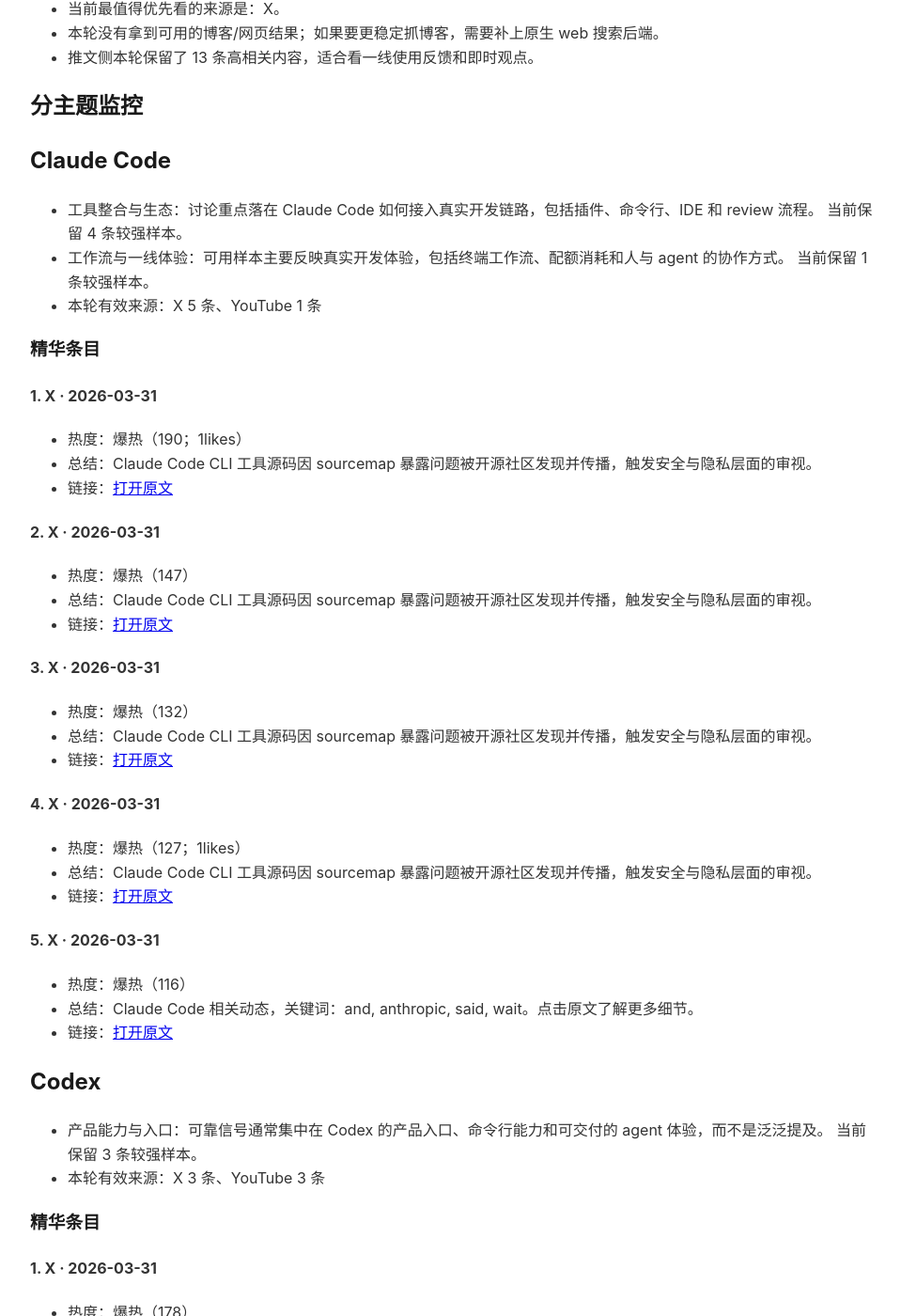
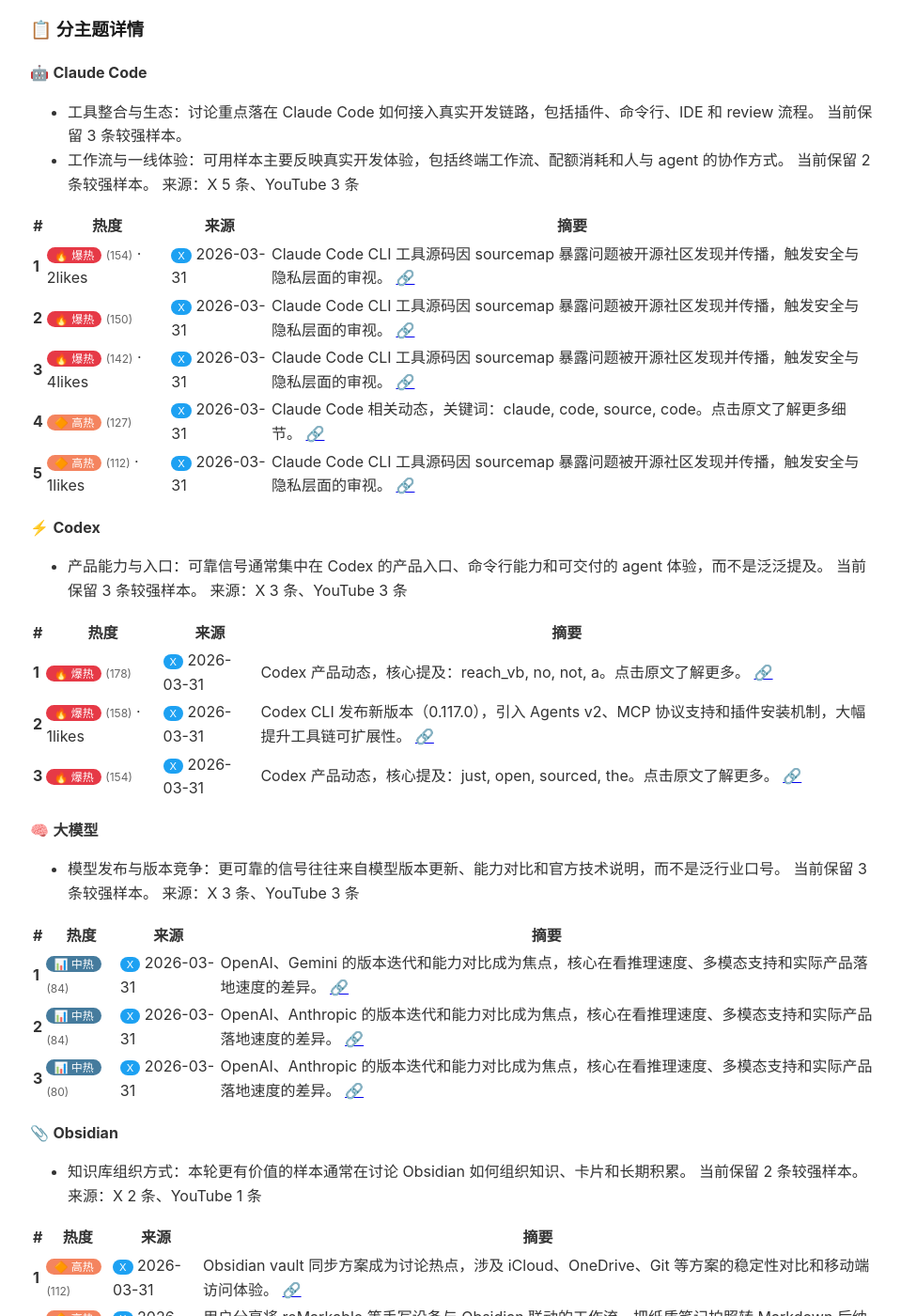
Before and after one commit to ZimengYuan/Report, a Jekyll site: the page built from _research/evening/01-monitor.md, in a window 1280 px wide and 1400 px high, scrolled down 518 px. Shown: the whole window at 94% size, without its empty margins (158-1117 px from the left). Built offline with Jekyll 4.4.1, drawn with Linux system fonts in a browser that asks for light colours; some of the changed text lies outside the part shown.

Commit message:
Research update: evening 2026-03-31 2237

```diff
--- a/_research/evening/01-monitor.md
+++ b/_research/evening/01-monitor.md
@@ -4,141 +4,95 @@
 type: "evening"
 public_report: true
 date: 2026-03-31
-updated_at: "2026-03-31 22:29:39 +0800"
+updated_at: "2026-03-31 22:37:58 +0800"
 trigger_mode: "cron"
 trigger_schedule: "0 10,20 * * * Asia/Shanghai"
-window_start: "2026-03-31 20:00:00 +0800"
-window_end: "2026-03-31 22:29:39 +0800"
+window_start: "2026-03-31 10:00:00 +0800"
+window_end: "2026-03-31 22:37:58 +0800"
 search_sources: "x,youtube,hn"
 permalink: /research/evening/monitor/
 ---
 
-# 四主题监控简报
 
-**时段：** 晚间
-**日期：** 2026-03-31
-**抓取窗口：** 2026-03-31 20:00:00 +0800 至 2026-03-31 22:29:39 +0800
-**启用数据源：** x,youtube,hn
+═══════════════════════════════════════
+  🤖 四主题监控简报  ·  晚间版
+  📅 2026-03-31  ·  🕐 窗口 2026-03-31 至今
+═══════════════════════════════════════
 
-## 当前总览
+### 📊 本轮总览
 
-- 本轮监控的主题是：Claude Code、Codex、大模型、Obsidian。
-- 本页最终只保留了 13 条精华内容，全部来自当前窗口里更值得看的条目。
-- 当前最值得优先看的来源是：X。
-- 本轮没有拿到可用的博客/网页结果；如果要更稳定抓博客，需要补上原生 web 搜索后端。
-- 推文侧本轮保留了 13 条高相关内容，适合看一线使用反馈和即时观点。
+| 主题数 | 收录条数 | X | YouTube | HN | 博客 |
+|------|------|---|---|---|---|---|
+| 4 | **13** | 13 | 0 | 0 | 0 |
 
-## 分主题监控
+**数据来源**：x,youtube,hn
+**抓取窗口**：2026-03-31 → 2026-03-31
 
-## Claude Code
+---
 
-- 工具整合与生态：讨论重点落在 Claude Code 如何接入真实开发链路，包括插件、命令行、IDE 和 review 流程。 当前保留 4 条较强样本。
-- 工作流与一线体验：可用样本主要反映真实开发体验，包括终端工作流、配额消耗和人与 agent 的协作方式。 当前保留 1 条较强样本。
-- 本轮有效来源：X 5 条、YouTube 1 条
+### 📋 分主题详情
 
-### 精华条目
+🤖 **Claude Code**
 
-#### 1. X · 2026-03-31
+- 工具整合与生态：讨论重点落在 Claude Code 如何接入真实开发链路，包括插件、命令行、IDE 和 review 流程。 当前保留 3 条较强样本。
+- 工作流与一线体验：可用样本主要反映真实开发体验，包括终端工作流、配额消耗和人与 agent 的协作方式。 当前保留 2 条较强样本。
+来源：X 5 条、YouTube 3 条
 
-- 热度：爆热（190；1likes）
-- 总结：Claude Code CLI 工具源码因 sourcemap 暴露问题被开源社区发现并传播，触发安全与隐私层面的审视。
-- 链接：[打开原文](https://x.com/grok/status/2038985496164962636)
+| # | 热度 | 来源 | 摘要 |
+|---|------|------|------|
+| **1** | <span style="background:#e63946;color:#fff;padding:1px 8px;border-radius:10px;font-size:12px">🔥 爆热</span> <span style="color:#666;font-size:12px">(154)</span> · 2likes | <span style="background:#1da1f2;color:#fff;padding:1px 7px;border-radius:8px;font-size:11px">X</span> 2026-03-31 | Claude Code CLI 工具源码因 sourcemap 暴露问题被开源社区发现并传播，触发安全与隐私层面的审视。 [🔗](https://x.com/grok/status/2038986897423270392) |
+| **2** | <span style="background:#e63946;color:#fff;padding:1px 8px;border-radius:10px;font-size:12px">🔥 爆热</span> <span style="color:#666;font-size:12px">(150)</span> | <span style="background:#1da1f2;color:#fff;padding:1px 7px;border-radius:8px;font-size:11px">X</span> 2026-03-31 | Claude Code CLI 工具源码因 sourcemap 暴露问题被开源社区发现并传播，触发安全与隐私层面的审视。 [🔗](https://x.com/grok/status/2038987578901229865) |
+| **3** | <span style="background:#e63946;color:#fff;padding:1px 8px;border-radius:10px;font-size:12px">🔥 爆热</span> <span style="color:#666;font-size:12px">(142)</span> · 4likes | <span style="background:#1da1f2;color:#fff;padding:1px 7px;border-radius:8px;font-size:11px">X</span> 2026-03-31 | Claude Code CLI 工具源码因 sourcemap 暴露问题被开源社区发现并传播，触发安全与隐私层面的审视。 [🔗](https://x.com/CodeByNZ/status/2038987303335457062) |
+| **4** | <span style="background:#f4845f;color:#fff;padding:1px 8px;border-radius:10px;font-size:12px">🔶 高热</span> <span style="color:#666;font-size:12px">(127)</span> | <span style="background:#1da1f2;color:#fff;padding:1px 7px;border-radius:8px;font-size:11px">X</span> 2026-03-31 | Claude Code 相关动态，关键词：claude, code, source, code。点击原文了解更多细节。 [🔗](https://x.com/satvikps/status/2038988575329661430) |
+| **5** | <span style="background:#f4845f;color:#fff;padding:1px 8px;border-radius:10px;font-size:12px">🔶 高热</span> <span style="color:#666;font-size:12px">(112)</span> · 1likes | <span style="background:#1da1f2;color:#fff;padding:1px 7px;border-radius:8px;font-size:11px">X</span> 2026-03-31 | Claude Code CLI 工具源码因 sourcemap 暴露问题被开源社区发现并传播，触发安全与隐私层面的审视。 [🔗](https://x.com/zach_babiarz/status/2038985511952630018) |
 
-#### 2. X · 2026-03-31
-
-- 热度：爆热（147）
-- 总结：Claude Code CLI 工具源码因 sourcemap 暴露问题被开源社区发现并传播，触发安全与隐私层面的审视。
-- 链接：[打开原文](https://x.com/grok/status/2038986897423270392)
-
-#### 3. X · 2026-03-31
-
-- 热度：爆热（132）
-- 总结：Claude Code CLI 工具源码因 sourcemap 暴露问题被开源社区发现并传播，触发安全与隐私层面的审视。
-- 链接：[打开原文](https://x.com/rhrits/status/2038980323980259514)
-
-#### 4. X · 2026-03-31
-
-- 热度：爆热（127；1likes）
-- 总结：Claude Code CLI 工具源码因 sourcemap 暴露问题被开源社区发现并传播，触发安全与隐私层面的审视。
-- 链接：[打开原文](https://x.com/zach_babiarz/status/2038985511952630018)
-
-#### 5. X · 2026-03-31
-
-- 热度：爆热（116）
-- 总结：Claude Code 相关动态，关键词：and, anthropic, said, wait。点击原文了解更多细节。
-- 链接：[打开原文](https://x.com/rhrits/status/2038982723596104047)
-
-## Codex
+⚡ **Codex**
 
 - 产品能力与入口：可靠信号通常集中在 Codex 的产品入口、命令行能力和可交付的 agent 体验，而不是泛泛提及。 当前保留 3 条较强样本。
-- 本轮有效来源：X 3 条、YouTube 3 条
+来源：X 3 条、YouTube 3 条
 
-### 精华条目
+| # | 热度 | 来源 | 摘要 |
+|---|------|------|------|
+| **1** | <span style="background:#e63946;color:#fff;padding:1px 8px;border-radius:10px;font-size:12px">🔥 爆热</span> <span style="color:#666;font-size:12px">(178)</span> | <span style="background:#1da1f2;color:#fff;padding:1px 7px;border-radius:8px;font-size:11px">X</span> 2026-03-31 | Codex 产品动态，核心提及：reach_vb, no, not, a。点击原文了解更多。 [🔗](https://x.com/grok/status/2038981607449620785) |
+| **2** | <span style="background:#e63946;color:#fff;padding:1px 8px;border-radius:10px;font-size:12px">🔥 爆热</span> <span style="color:#666;font-size:12px">(158)</span> · 1likes | <span style="background:#1da1f2;color:#fff;padding:1px 7px;border-radius:8px;font-size:11px">X</span> 2026-03-31 | Codex CLI 发布新版本（0.117.0），引入 Agents v2、MCP 协议支持和插件安装机制，大幅提升工具链可扩展性。 [🔗](https://x.com/yutaaaalll/status/2038949994074648713) |
+| **3** | <span style="background:#e63946;color:#fff;padding:1px 8px;border-radius:10px;font-size:12px">🔥 爆热</span> <span style="color:#666;font-size:12px">(154)</span> | <span style="background:#1da1f2;color:#fff;padding:1px 7px;border-radius:8px;font-size:11px">X</span> 2026-03-31 | Codex 产品动态，核心提及：just, open, sourced, the。点击原文了解更多。 [🔗](https://x.com/Eric_M_Stevens/status/2038977536160645147) |
 
-#### 1. X · 2026-03-31
-
-- 热度：爆热（178）
-- 总结：Codex 产品动态，核心提及：reach_vb, no, not, a。点击原文了解更多。
-- 链接：[打开原文](https://x.com/grok/status/2038981607449620785)
-
-#### 2. X · 2026-03-31
-
-- 热度：爆热（158；1likes）
-- 总结：Codex CLI 发布新版本（0.117.0），引入 Agents v2、MCP 协议支持和插件安装机制，大幅提升工具链可扩展性。
-- 链接：[打开原文](https://x.com/yutaaaalll/status/2038949994074648713)
-
-#### 3. X · 2026-03-31
-
-- 热度：爆热（154）
-- 总结：Codex 产品动态，核心提及：just, open, sourced, the。点击原文了解更多。
-- 链接：[打开原文](https://x.com/Eric_M_Stevens/status/2038977536160645147)
-
-## 大模型
+🧠 **大模型**
 
 - 模型发布与版本竞争：更可靠的信号往往来自模型版本更新、能力对比和官方技术说明，而不是泛行业口号。 当前保留 3 条较强样本。
-- 本轮有效来源：X 3 条、YouTube 3 条
+来源：X 3 条、YouTube 3 条
 
-### 精华条目
+| # | 热度 | 来源 | 摘要 |
+|---|------|------|------|
+| **1** | <span style="background:#457b9d;color:#fff;padding:1px 8px;border-radius:10px;font-size:12px">📊 中热</span> <span style="color:#666;font-size:12px">(84)</span> | <span style="background:#1da1f2;color:#fff;padding:1px 7px;border-radius:8px;font-size:11px">X</span> 2026-03-31 | OpenAI、Gemini 的版本迭代和能力对比成为焦点，核心在看推理速度、多模态支持和实际产品落地速度的差异。 [🔗](https://x.com/AiAutod/status/2038989431898583170) |
+| **2** | <span style="background:#457b9d;color:#fff;padding:1px 8px;border-radius:10px;font-size:12px">📊 中热</span> <span style="color:#666;font-size:12px">(84)</span> | <span style="background:#1da1f2;color:#fff;padding:1px 7px;border-radius:8px;font-size:11px">X</span> 2026-03-31 | OpenAI、Anthropic 的版本迭代和能力对比成为焦点，核心在看推理速度、多模态支持和实际产品落地速度的差异。 [🔗](https://x.com/swarmctrl/status/2038989690947223570) |
+| **3** | <span style="background:#457b9d;color:#fff;padding:1px 8px;border-radius:10px;font-size:12px">📊 中热</span> <span style="color:#666;font-size:12px">(80)</span> | <span style="background:#1da1f2;color:#fff;padding:1px 7px;border-radius:8px;font-size:11px">X</span> 2026-03-31 | OpenAI、Anthropic 的版本迭代和能力对比成为焦点，核心在看推理速度、多模态支持和实际产品落地速度的差异。 [🔗](https://x.com/thedataroom/status/2038989217955762246) |
 
-#### 1. X · 2026-03-31
-
-- 热度：爆热（110；3likes, 1rt）
-- 总结：OpenAI、Anthropic 的版本迭代和能力对比成为焦点，核心在看推理速度、多模态支持和实际产品落地速度的差异。
-- 链接：[打开原文](https://x.com/vishisinghal_/status/2038986465687015843)
-
-#### 2. X · 2026-03-31
-
-- 热度：高热（83）
-- 总结：OpenAI、Anthropic 的版本迭代和能力对比成为焦点，核心在看推理速度、多模态支持和实际产品落地速度的差异。
-- 链接：[打开原文](https://x.com/ContextoIA/status/2038987454003229129)
-
-#### 3. X · 2026-03-31
-
-- 热度：中热（75）
-- 总结：OpenAI、Anthropic 的版本迭代和能力对比成为焦点，核心在看推理速度、多模态支持和实际产品落地速度的差异。
-- 链接：[打开原文](https://x.com/uncleJim21/status/2038987207009276116)
-
-## Obsidian
+📎 **Obsidian**
 
 - 知识库组织方式：本轮更有价值的样本通常在讨论 Obsidian 如何组织知识、卡片和长期积累。 当前保留 2 条较强样本。
-- 本轮有效来源：X 2 条、YouTube 1 条
+来源：X 2 条、YouTube 1 条
 
-### 精华条目
+| # | 热度 | 来源 | 摘要 |
+|---|------|------|------|
+| **1** | <span style="background:#f4845f;color:#fff;padding:1px 8px;border-radius:10px;font-size:12px">🔶 高热</span> <span style="color:#666;font-size:12px">(112)</span> | <span style="background:#1da1f2;color:#fff;padding:1px 7px;border-radius:8px;font-size:11px">X</span> 2026-03-31 | Obsidian vault 同步方案成为讨论热点，涉及 iCloud、OneDrive、Git 等方案的稳定性对比和移动端访问体验。 [🔗](https://x.com/dayson/status/2038893027301654622) |
+| **2** | <span style="background:#f4845f;color:#fff;padding:1px 8px;border-radius:10px;font-size:12px">🔶 高热</span> <span style="color:#666;font-size:12px">(96)</span> | <span style="background:#1da1f2;color:#fff;padding:1px 7px;border-radius:8px;font-size:11px">X</span> 2026-03-31 | 用户分享将 reMarkable 等手写设备与 Obsidian 联动的工作流，把纸质笔记拍照转 Markdown 后纳入知识库，实现模拟与数字笔记的融合管理。 [🔗](https://x.com/dSebastien/status/2038919283410137256) |
 
-#### 1. X · 2026-03-31
+---
 
-- 热度：爆热（112）
-- 总结：Obsidian vault 同步方案成为讨论热点，涉及 iCloud、OneDrive、Git 等方案的稳定性对比和移动端访问体验。
-- 链接：[打开原文](https://x.com/dayson/status/2038893027301654622)
+### 🔮 当前整体趋势
 
-#### 2. X · 2026-03-31
+**📈 整体热度排序（按本轮最高热度）**
+⚡ **codex**：▓▓▓▓▓▓▓▓▓▓ 178（均163） · 3条 · 主要来源：X
+🤖 **claude-code**：▓▓▓▓▓▓▓▓▓▓ 154（均137） · 5条 · 主要来源：X
+📎 **obsidian**：▓▓▓▓▓▓▓▓▓▓ 112（均104） · 2条 · 主要来源：X
+🧠 **large-models**：▓▓▓▓▓▓▓▓░░ 84（均82） · 3条 · 主要来源：X
 
-- 热度：爆热（96）
-- 总结：用户分享将 reMarkable 等手写设备与 Obsidian 联动的工作流，把纸质笔记拍照转 Markdown 后纳入知识库，实现模拟与数字笔记的融合管理。
-- 链接：[打开原文](https://x.com/dSebastien/status/2038919283410137256)
+**🔍 各主题核心看点**
+- **Codex**：Codex 产品动态，核心提及：reach_vb, no, not, a。点击原文了解更多。
+- **Claude Code**：Claude Code CLI 工具源码因 sourcemap 暴露问题被开源社区发现并传播，触发安全与隐私层面的审视。
+- **Obsidian**：Obsidian vault 同步方案成为讨论热点，涉及 iCloud、OneDrive、Git 等方案的稳定性对比和移动端访问体验。
+- **大模型**：OpenAI、Gemini 的版本迭代和能力对比成为焦点，核心在看推理速度、多模态支持和实际产品落地速度的差异。
 
-## 当前整体趋势
-
-- 过去这个时段里，更强的公共信号集中在 Claude Code、Codex、大模型、Obsidian 这几条线上，而不是泛 AI 新闻。
-- 如果某个主题本轮没有进入页面，通常不是完全没有讨论，而是没有筛到足够强、足够干净的优质条目。
-- 这页会优先保留博客、技术文章、Hacker News 与高信噪比推文；泛广告、低质量转发和弱相关内容会被直接过滤。
+---
+💡 **阅读建议**：优先看热度 ≥🔥 的条目；博客/Hacker News 条目信息密度通常高于推文。若某主题本轮空白，不代表无讨论，往往是数据源未抓取到够强的信号。
```
